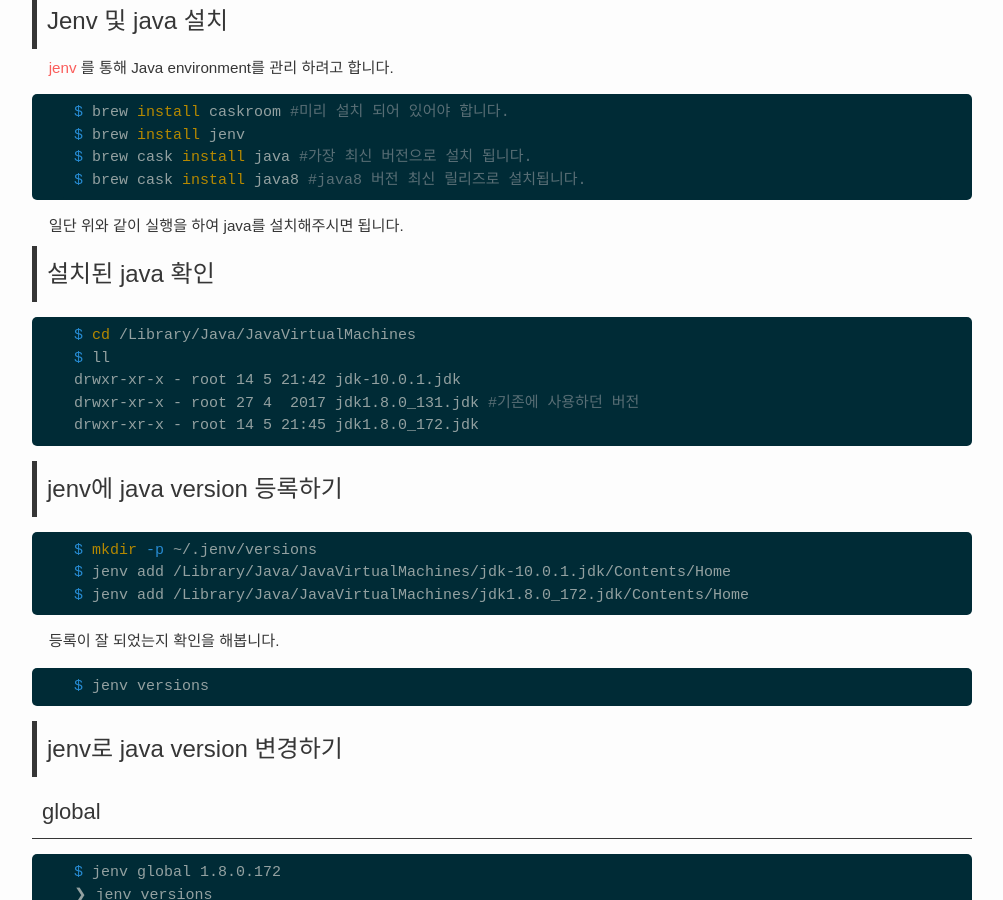
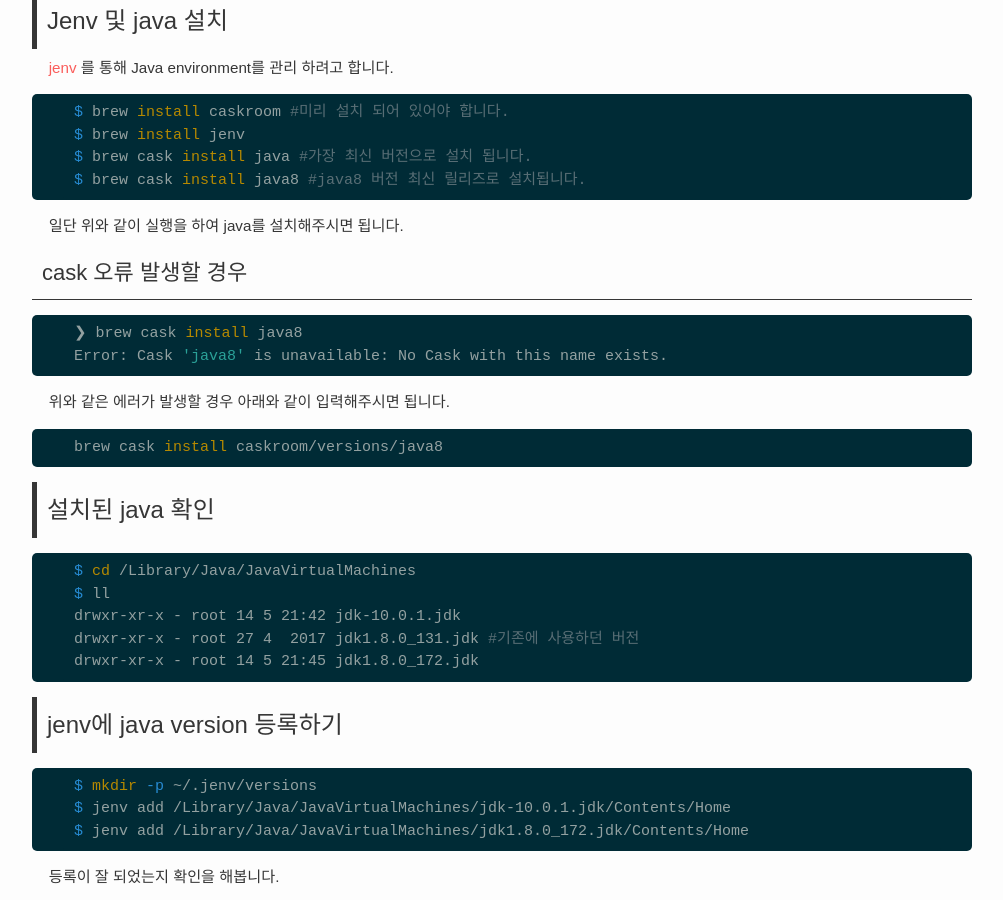
Before and after one commit to seungdols/seungdols.github.io, a Jekyll site: the page built from _posts/2018/2018-05-14-install-jenv.markdown, in a window 1280 px wide and 900 px high, scrolled down 432 px. Shown: the whole window, without its empty margins (138-1141 px from the left). Built offline with Jekyll 4.4.1, drawn with Linux system fonts in a browser that asks for light colours; some web fonts are replaced; comment, search, counter and statistics services are not loaded.

Commit message:
update post: install jenv

````diff
--- a/_posts/2018/2018-05-14-install-jenv.markdown
+++ b/_posts/2018/2018-05-14-install-jenv.markdown
@@ -25,6 +25,19 @@
 ```
 
 일단 위와 같이 실행을 하여 java를 설치해주시면 됩니다.
+
+#### cask 오류 발생할 경우
+
+```bash
+❯ brew cask install java8
+Error: Cask 'java8' is unavailable: No Cask with this name exists.
+```
+
+위와 같은 에러가 발생할 경우 아래와 같이 입력해주시면 됩니다.
+
+```bash
+brew cask install caskroom/versions/java8
+```
 
 ### 설치된 java 확인
 
````
